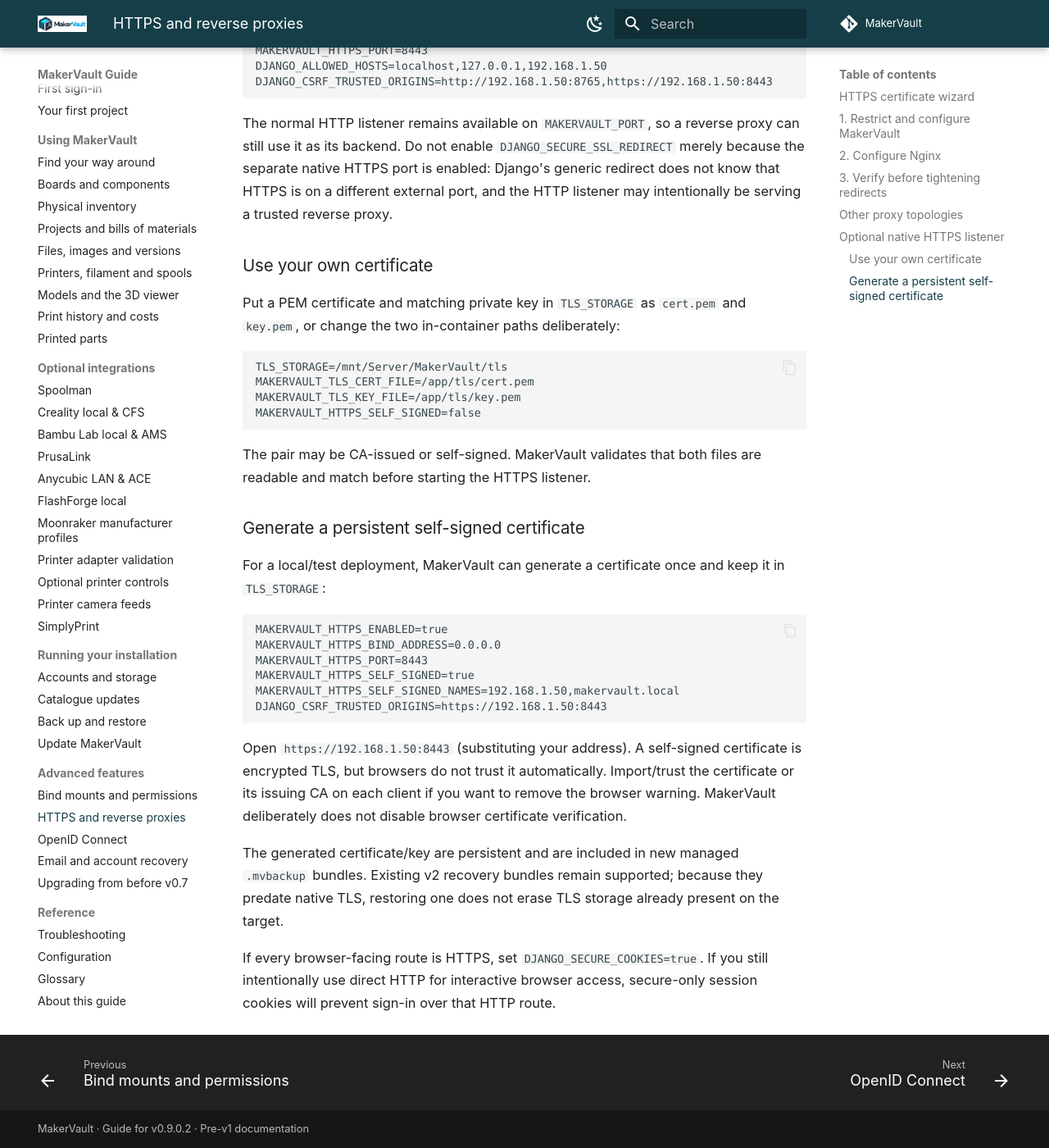
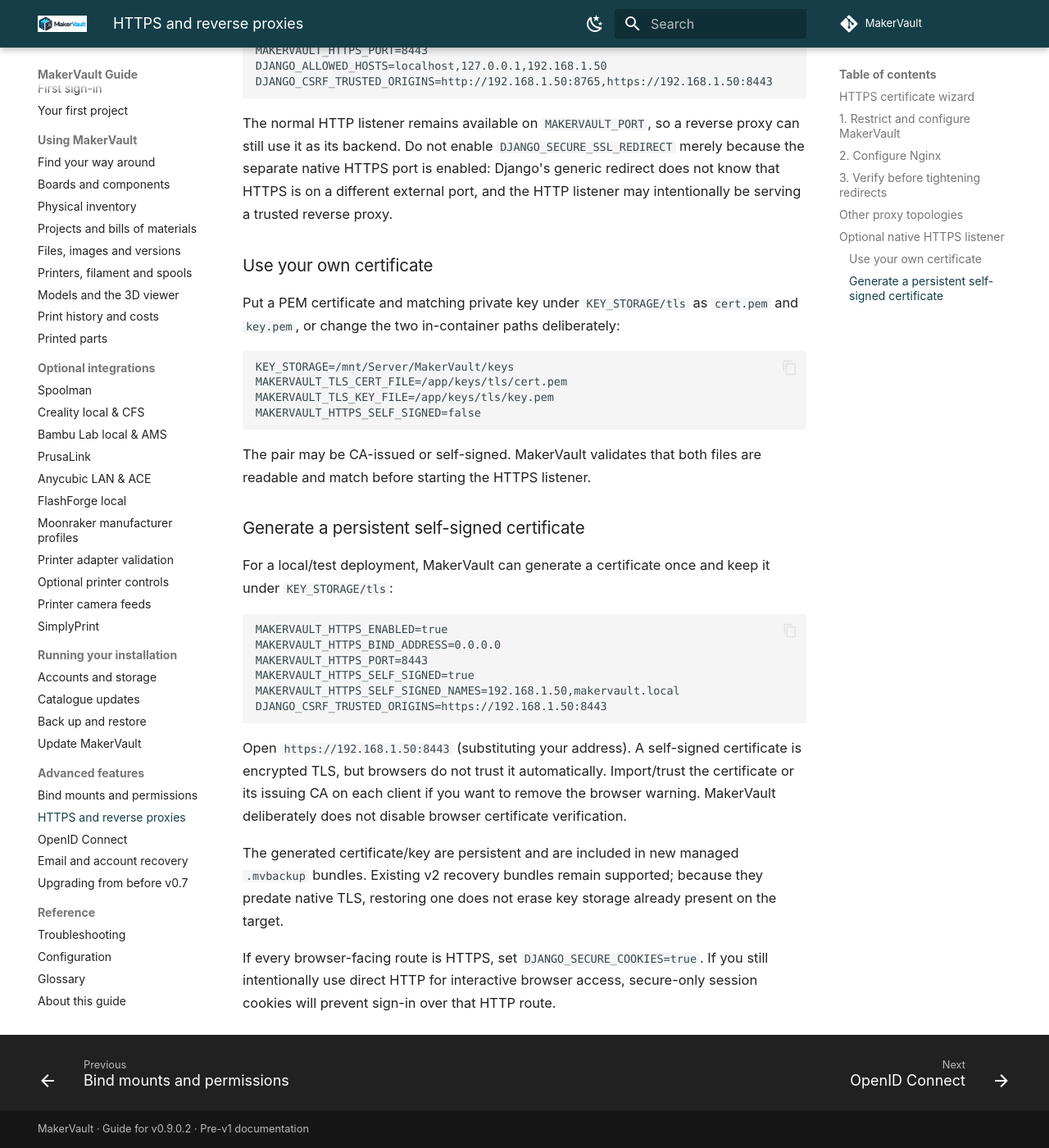
Before and after one commit to gavrd7/MakerVault, an MkDocs documentation site: the page built from docs/guide/advanced/reverse-proxy.md, in a window 1280 px wide and 1400 px high, scrolled down 3177 px. Shown: the whole window at 82% size. Built offline with MkDocs 1.6.1 and Material for MkDocs 9.7.7, drawn with Linux system fonts in a browser that asks for light colours; comment, search, counter and statistics services are not loaded; some of the changed text lies outside the part shown.

Commit message:
Keep native TLS inside existing key storage (#57)
* Store TLS identity in existing key storage

* Keep TLS inside MakerVault key storage

* Use key storage for native TLS files

* Read native TLS from key storage

* Default certificate service to key storage

* Check TLS certificates in key storage

* Nest TLS in key storage without breaking backup compatibility

* Rehearse TLS recovery inside key storage

* Test managed TLS nested under key storage

* Test certificate service in key storage

* Document TLS as part of key storage

* Document native TLS inside key storage

* Update backup guide for nested TLS storage

* Clarify TLS backup identity within key storage

* Note consolidated TLS storage in RC changelog

````diff
--- a/compose.yaml
+++ b/compose.yaml
@@ -29,8 +29,8 @@
       MAKERVAULT_HTTPS_ENABLED: ${MAKERVAULT_HTTPS_ENABLED:-auto}
       MAKERVAULT_HTTPS_SELF_SIGNED: ${MAKERVAULT_HTTPS_SELF_SIGNED:-false}
       MAKERVAULT_HTTPS_SELF_SIGNED_NAMES: ${MAKERVAULT_HTTPS_SELF_SIGNED_NAMES:-}
-      MAKERVAULT_TLS_CERT_FILE: ${MAKERVAULT_TLS_CERT_FILE:-/app/tls/cert.pem}
-      MAKERVAULT_TLS_KEY_FILE: ${MAKERVAULT_TLS_KEY_FILE:-/app/tls/key.pem}
+      MAKERVAULT_TLS_CERT_FILE: ${MAKERVAULT_TLS_CERT_FILE:-/app/keys/tls/cert.pem}
+      MAKERVAULT_TLS_KEY_FILE: ${MAKERVAULT_TLS_KEY_FILE:-/app/keys/tls/key.pem}
       HTTPS_WEB_CONCURRENCY: ${HTTPS_WEB_CONCURRENCY:-1}
     ports:
       - "${MAKERVAULT_BIND_ADDRESS:-0.0.0.0}:${MAKERVAULT_PORT:-8765}:8000"
@@ -41,7 +41,6 @@
       - ${MEDIA_STORAGE:-makervault_media}:/app/media
       - ${KEY_STORAGE:-makervault_keys}:/app/keys
       - ${BACKUP_STORAGE:-makervault_backups}:/app/backups
-      - ${TLS_STORAGE:-makervault_tls}:/app/tls
     depends_on:
       postgres:
         condition: service_healthy
@@ -105,4 +104,3 @@
   makervault_postgres:
   makervault_redis:
   makervault_backups:
-  makervault_tls:
--- a/docs/guide/advanced/reverse-proxy.md
+++ b/docs/guide/advanced/reverse-proxy.md
@@ -10,7 +10,7 @@
 - **Public ACME / Let's Encrypt** — MakerVault explains the public challenge requirements. MakerVault deliberately does not give its web process host/Docker privileges to open public ports or manipulate DNS, so use the reverse proxy or another host-level ACME client when public validation is required.
 - **MakerVault Local CA** — designed for private LAN addresses such as `192.168.x.x`. Enter the IP/DNS names, select **Generate local HTTPS certificate**, then download **MakerVault Local CA** and trust that public CA certificate on each client. The CA private key never has a GUI download route.
 
-With `MAKERVAULT_HTTPS_ENABLED=auto` (the default), the native HTTPS process waits until a valid certificate appears in TLS storage. Generating a local certificate from Settings therefore brings the separate HTTPS listener online without disabling the normal HTTP/reverse-proxy listener.
+With `MAKERVAULT_HTTPS_ENABLED=auto` (the default), the native HTTPS process waits until a valid certificate appears in key storage. Generating a local certificate from Settings therefore brings the separate HTTPS listener online without disabling the normal HTTP/reverse-proxy listener.
 
 **Advanced · Optional for local use**
 
@@ -96,12 +96,12 @@
 
 ### Use your own certificate
 
-Put a PEM certificate and matching private key in `TLS_STORAGE` as `cert.pem` and `key.pem`, or change the two in-container paths deliberately:
+Put a PEM certificate and matching private key under `KEY_STORAGE/tls` as `cert.pem` and `key.pem`, or change the two in-container paths deliberately:
 
 ```dotenv
-TLS_STORAGE=/mnt/Server/MakerVault/tls
-MAKERVAULT_TLS_CERT_FILE=/app/tls/cert.pem
-MAKERVAULT_TLS_KEY_FILE=/app/tls/key.pem
+KEY_STORAGE=/mnt/Server/MakerVault/keys
+MAKERVAULT_TLS_CERT_FILE=/app/keys/tls/cert.pem
+MAKERVAULT_TLS_KEY_FILE=/app/keys/tls/key.pem
 MAKERVAULT_HTTPS_SELF_SIGNED=false
 ```
 
@@ -109,7 +109,7 @@
 
 ### Generate a persistent self-signed certificate
 
-For a local/test deployment, MakerVault can generate a certificate once and keep it in `TLS_STORAGE`:
+For a local/test deployment, MakerVault can generate a certificate once and keep it under `KEY_STORAGE/tls`:
 
 ```dotenv
 MAKERVAULT_HTTPS_ENABLED=true
@@ -122,6 +122,6 @@
 
 Open `https://192.168.1.50:8443` (substituting your address). A self-signed certificate is encrypted TLS, but browsers do not trust it automatically. Import/trust the certificate or its issuing CA on each client if you want to remove the browser warning. MakerVault deliberately does not disable browser certificate verification.
 
-The generated certificate/key are persistent and are included in new managed `.mvbackup` bundles. Existing v2 recovery bundles remain supported; because they predate native TLS, restoring one does not erase TLS storage already present on the target.
+The generated certificate/key are persistent and are included in new managed `.mvbackup` bundles. Existing v2 recovery bundles remain supported; because they predate native TLS, restoring one does not erase key storage already present on the target.
 
 If every browser-facing route is HTTPS, set `DJANGO_SECURE_COOKIES=true`. If you still intentionally use direct HTTP for interactive browser access, secure-only session cookies will prevent sign-in over that HTTP route.
````
Also changed, not shown: CHANGELOG.md (+1 -0 lines), docs/guide/administration/backup.md (+6 -6 lines), docs/guide/getting-started/storage.md (+4 -8 lines), 9 other files.
